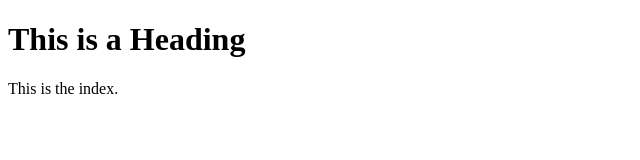
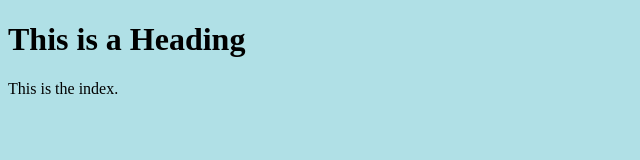
Before and after one commit to derreng28/derreng28.github.io, a plain HTML site: page exercises/index.html in a window 1280 px wide. Shown: the whole page, without its empty margins (0-640 px from the left). Drawn offline with Linux system fonts and the light colour scheme.

Commit message:
Update index.html

```diff
--- a/exercises/index.html
+++ b/exercises/index.html
@@ -3,7 +3,7 @@
 <head>
 <title>Page Title</title>
 </head>
-<body style="background-color:powderblue:">
+<body style="background-color:powderblue;">
 
 <h1>This is a Heading</h1>
 <p>This is the index.</p>
```
